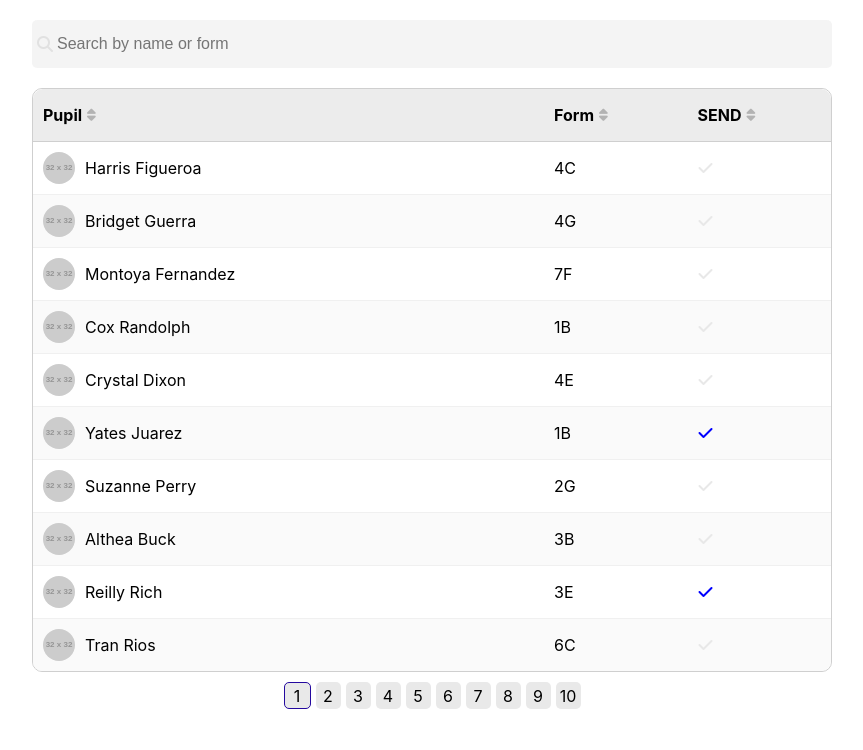
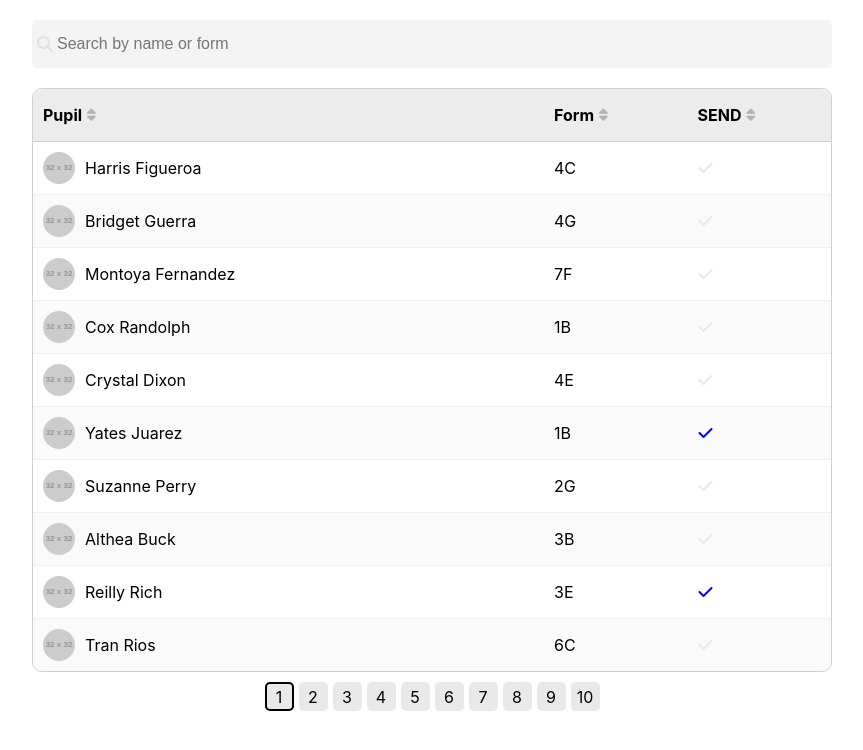
Before and after one commit to MarwanHajMohamed/sphinx-task-app, a React (Create React App) app: page / in a window 1280 px wide. Shown: the top 750 px of the page, without its empty margins (208-1071 px from the left). Built offline with nearby package versions, Linux system fonts and the light colour scheme.

Commit message:
Update pagination.css
- Updated border style around page numbers

```diff
--- a/src/Components/Pagination/pagination.css
+++ b/src/Components/Pagination/pagination.css
@@ -15,10 +15,9 @@
   cursor: pointer;
   border-radius: 5px;
   background-color: rgb(233, 233, 233);
-  border: 0;
+  border: 2px solid transparent;
 }
 
 .pagination li.active {
-  box-shadow: 0 0 0px rgb(0, 0, 0, 0.3);
-  border: 1px solid rgb(36, 9, 159);
+  border: 2px solid;
 }
```
